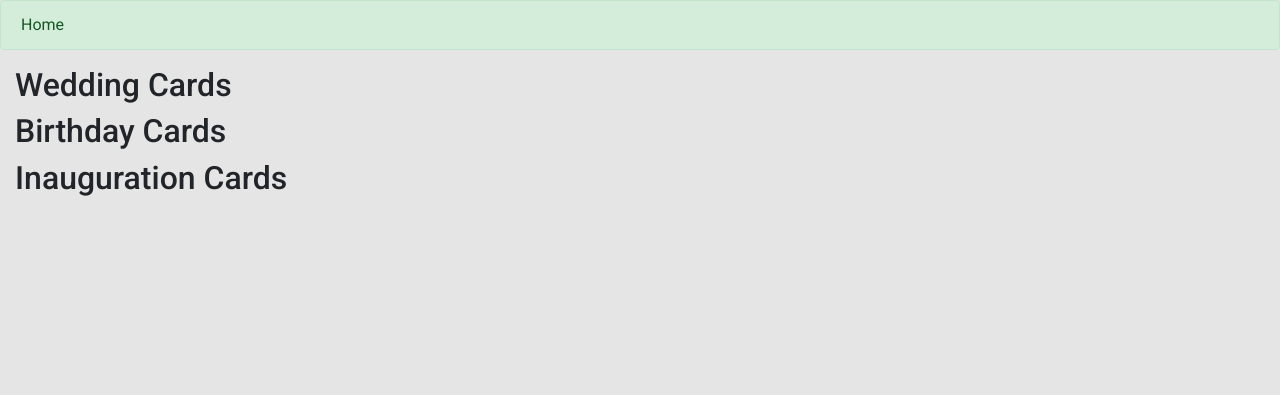
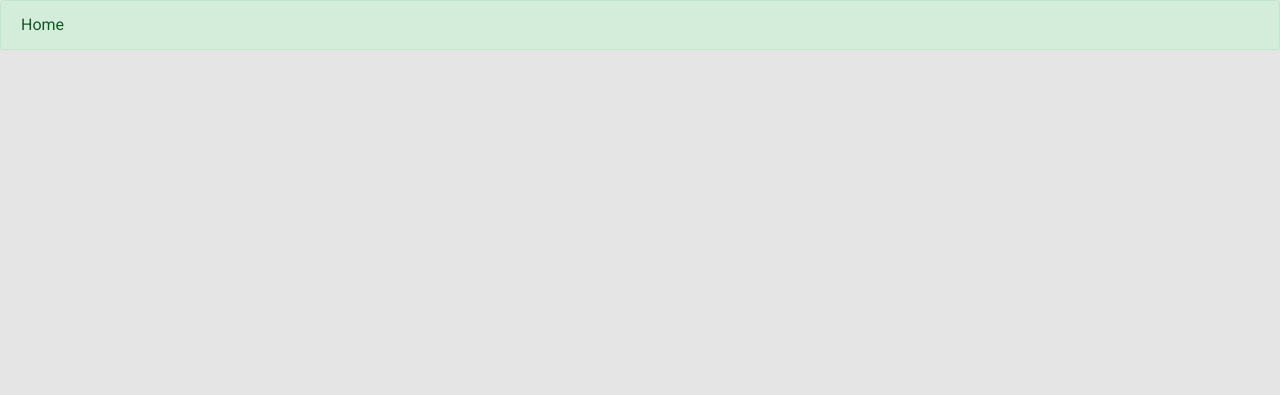
Before and after one commit to sourabhraikwar/e_invite, a Django app: page / in a window 1280 px wide. Shown: the part 56-451 px from the top of the page. Run offline with Django 3.2, Linux system fonts and the light colour scheme; data that the repository does not hold is empty; some libraries are stand-ins or nearby versions.

Commit message:
refurnish project

```diff
--- a/dashboard/urls.py
+++ b/dashboard/urls.py
@@ -4,7 +4,6 @@ from .views import *
 urlpatterns = [
 	path('', dashboard, name='dashboard'),
 	path('users', usersList, name='userslist'),
-	path('user-status/<int:id>/<slug:slug>', UserActivation, name='activation'),
 	path('emails', emails, name='emails'),
 	path('settings', settings, name='settings'),
 	path('profile', profile, name='profile'),
--- a/invi_cards/urls.py
+++ b/invi_cards/urls.py
@@ -3,9 +3,6 @@ from .views import *
 
 urlpatterns = [
 	path('', home, name='home'),
-	path('aboutus', aboutUs, name='aboutus'),
-	path('contactus', contactUs, name='contactus'),
 	path('reset', reset, name='reset'),
 	path('signup', signup, name='signup'),
-	path('card', card, name='card' ),
 ]
--- a/invi_cards/views.py
+++ b/invi_cards/views.py
@@ -2,34 +2,18 @@ from __future__ import unicode_literals
 from django.shortcuts import render
 from django.http import HttpResponse,HttpResponseRedirect
 from django.conf import settings
-from .forms import *
-from django.http import HttpResponse
-from .models import *
-from dashboard.models import addCards
 from django.contrib.auth.models import User
 from django.shortcuts import get_object_or_404
+from .forms import *
+from .models import *
 # Create your views here.
 
 def home(request):
-	cards_data = addCards.objects.all()
 	context = {
 		'title': 'Home',
-		'cards_data': cards_data
 	}
+
 	return render(request, 'invi_cards/home.html', context)
-
-def aboutUs(request):
-	context = {
-		'title': 'Aboutus'
-	}
-	return render(request, 'invi_cards/About.html', context)
-
-def contactUs(request):
-	context = {
-		'title': 'Contatus'
-	}
-	return render(request, 'invi_cards/Contact.html', context)
-
 
 def reset(request):
 	usr_err=""
@@ -56,8 +40,6 @@ def reset(request):
 	}
 	return render(request, 'registration/password_reset_form.html', context)
 
-
-
 def signup(request):
 	if request.method == 'POST':
 		form = Signup_form(request.POST)
@@ -67,6 +49,3 @@ def signup(request):
 	else:
 		form = Signup_form()
 	return render(request, 'registration/signup.html', {'form': form})
-
-def card(request):
-	return render(request, 'invi_cards/card.html')
--- a/templates/dashboard/editor.html
+++ /dev/null
@@ -1,6 +0,0 @@
-{% load wysiwyg %}
-{% wysiwyg_setup %}
-
-<textarea id="foo"></textarea>
-
-{% wysiwyg_editor "foo" %}
--- a/templates/invi_cards/About.html
+++ /dev/null
@@ -1,5 +0,0 @@
-{% extends 'base.html' %}
-
-{% block content%}
-
-{% endblock%}
--- a/templates/invi_cards/Contact.html
+++ /dev/null
@@ -1,4 +0,0 @@
-{% extends 'base.html' %}
-
-{% block content%}
-{% endblock%}
--- a/templates/invi_cards/home.html
+++ b/templates/invi_cards/home.html
@@ -2,45 +2,4 @@
 <div class="card_wr">
 {% block content %}
  <div class="alert alert-success">Home</div>
-
- <div class="container-fluid">
- 	<h2>Wedding Cards</h2>
-			<div class="row">
-
-				{% for x in cards_data %}
-					{% if x.category == 'wedding' %}
-						<div class="col-md-4 p-4">
-							<a href="{% url 'edit_card' x.id %}">
-								<img src="{{x.image.url}}" class="img-fluid card_view pointer">
-							</a>
-						</div>
-					{% endif %}
-				{% endfor %}
-			</div>
-			<h2>Birthday Cards</h2>
-			<div class="row">
-				{% for x in cards_data %}
-					{% if x.category == 'birthday' %}
-						<div class="col-md-4 p-4">
-							<a href="{% url 'edit_card' x.id %}">
-								<img src="{{x.image.url}}" class="img-fluid card_view pointer">
-							</a>
-						</div>
-					{% endif %}
-				{% endfor %}
-			</div>
-			<h2>Inauguration Cards</h2>
-			<div class="row">
-				{% for x in cards_data %}
-					{% if x.category == 'inauguration' %}
-						<div class="col-md-4 p-4">
-							<a href="{% url 'edit_card' x.id %}">
-								<img src="{{x.image.url}}" class="img-fluid card_view pointer">
-							</a>
-						</div>
-					{% endif %}
-				{% endfor %}
-			</div>
-		</div>
-
 {% endblock%}
```
Also changed, not shown: dashboard/views.py (+4 -14 lines), templates/dashboard/test.html (deleted, +0 -8 lines), 4 other files.
